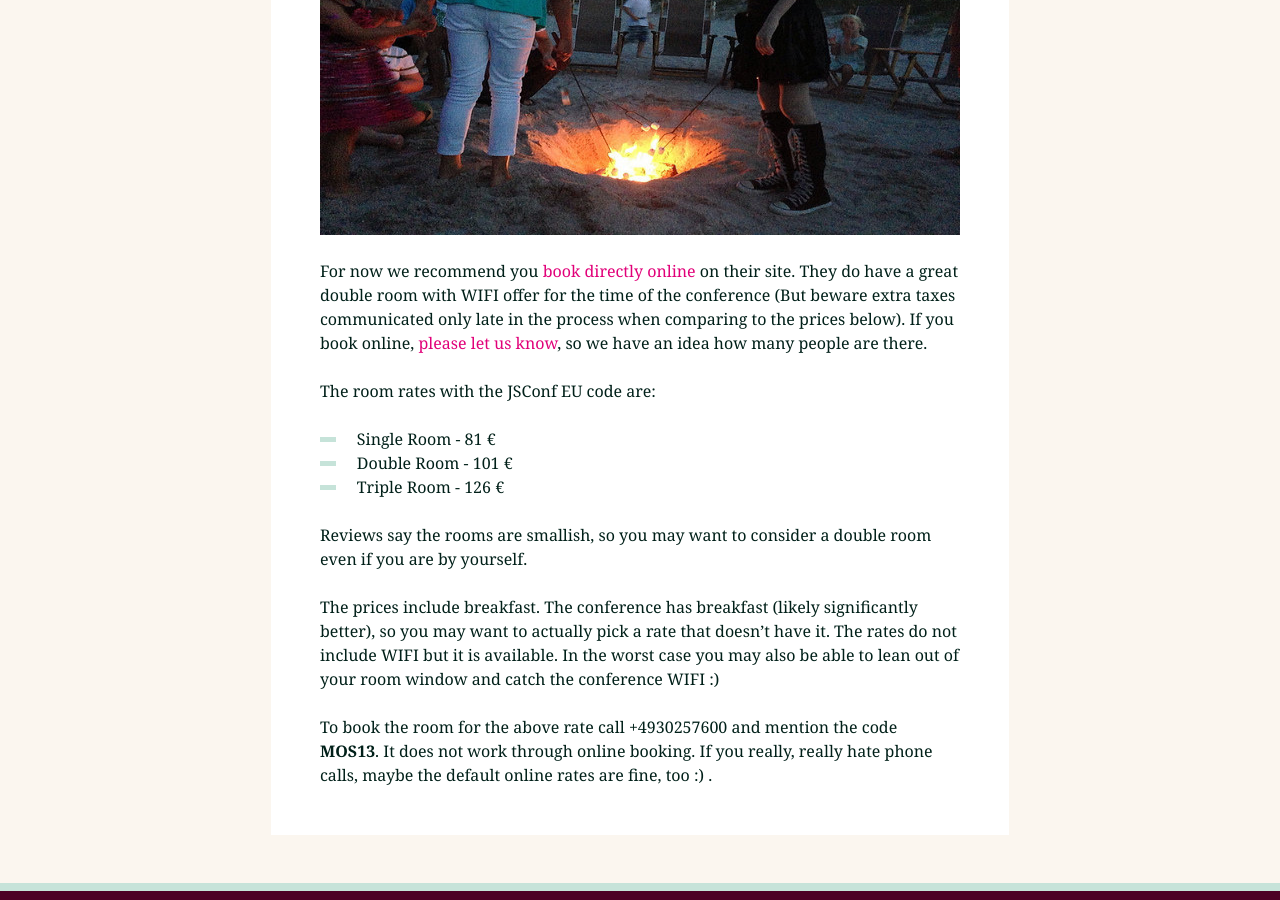
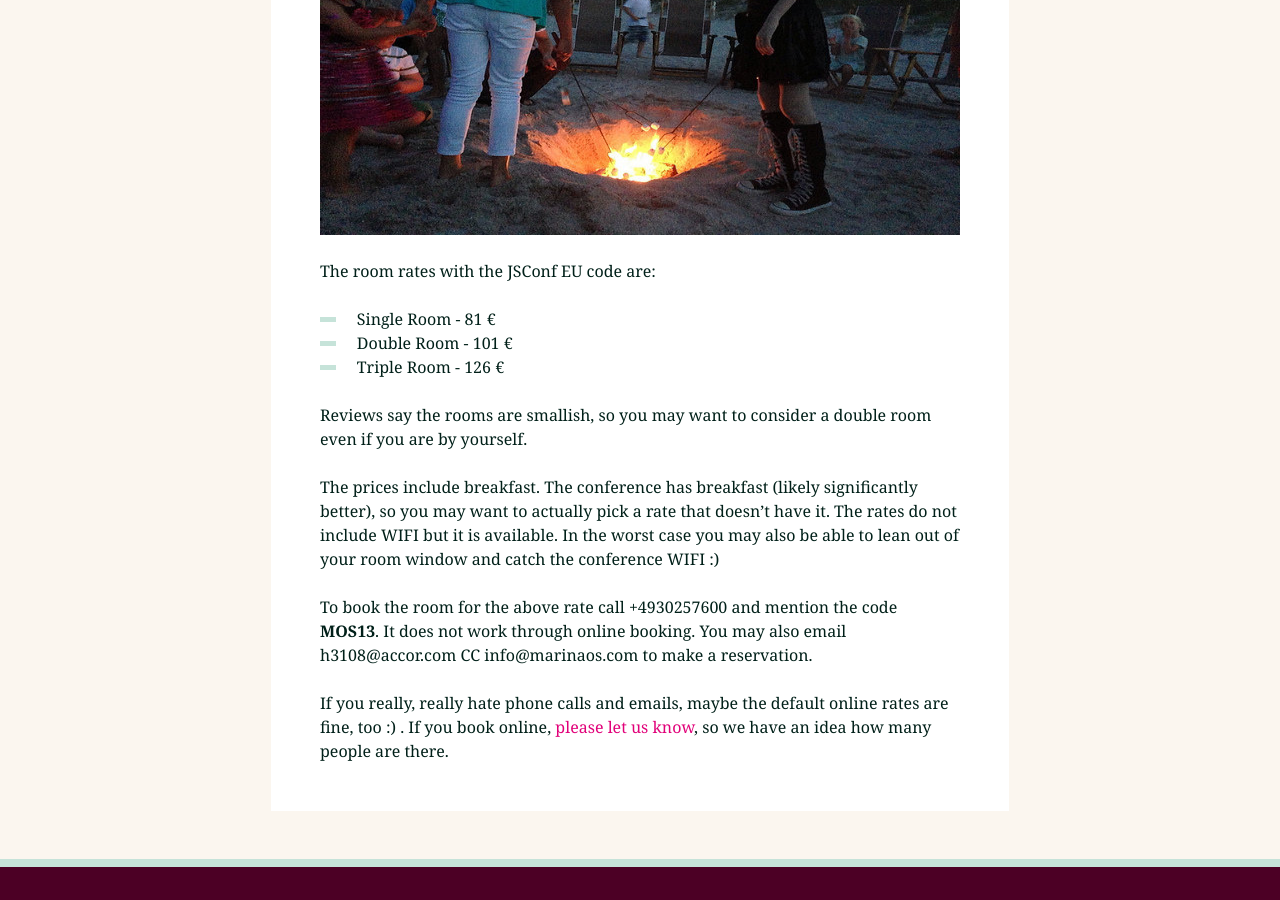
Before and after one commit to jsconf/2013.jsconf.eu, a Jekyll site: the page built from _posts/2013-07-05-hotel-recommendation.md, in a window 1280 px wide and 900 px high, scrolled down 1648 px. Built offline with Jekyll 4.4.1, drawn with Linux system fonts in a browser that asks for light colours; nearby versions of some CDN libraries; comment, search, counter and statistics services are not loaded.

Commit message:
Our rates are now actually cheaper. Added option to book via email

```diff
--- a/_posts/2013-07-05-hotel-recommendation.md
+++ b/_posts/2013-07-05-hotel-recommendation.md
@@ -23,8 +23,6 @@
     alt="Campfire at JSConf US 2013"></a>
 </div>
 
-For now we recommend you <a rel="nofollow" href="http://www.ibis.com/gb/hotel-3108-ibis-berlin-ostbahnhof/index.shtml" target="_blank">book directly online</a> on their site. They do have a great double room with WIFI offer for the time of the conference (But beware extra taxes communicated only late in the process when comparing to the prices below). If you book online, <a href="https://docs.google.com/forms/d/1_EqSd8d8F26nZGLqiBhTY3g7BnYUSw5xHJ8C1ROj3gE/viewform">please let us know</a>, so we have an idea how many people are there.
-
 The room rates with the JSConf EU code are:
 
  * Single Room - 81 €
@@ -35,4 +33,6 @@
 
  The prices include breakfast. The conference has breakfast (likely significantly better), so you may want to actually pick a rate that doesn't have it. The rates do not include WIFI but it is available. In the worst case you may also be able to lean out of your room window and catch the conference WIFI :)
 
- To book the room for the above rate call +4930257600 and mention the code **MOS13**. It does not work through online booking. If you really, really hate phone calls, maybe the default online rates are fine, too :) .
+ To book the room for the above rate call +4930257600 and mention the code **MOS13**. It does not work through online booking. You may also email h3108@accor.com CC info@marinaos.com to make a reservation.
+
+ If you really, really hate phone calls and emails, maybe the default online rates are fine, too :) . If you book online, <a href="https://docs.google.com/forms/d/1_EqSd8d8F26nZGLqiBhTY3g7BnYUSw5xHJ8C1ROj3gE/viewform">please let us know</a>, so we have an idea how many people are there.
```
